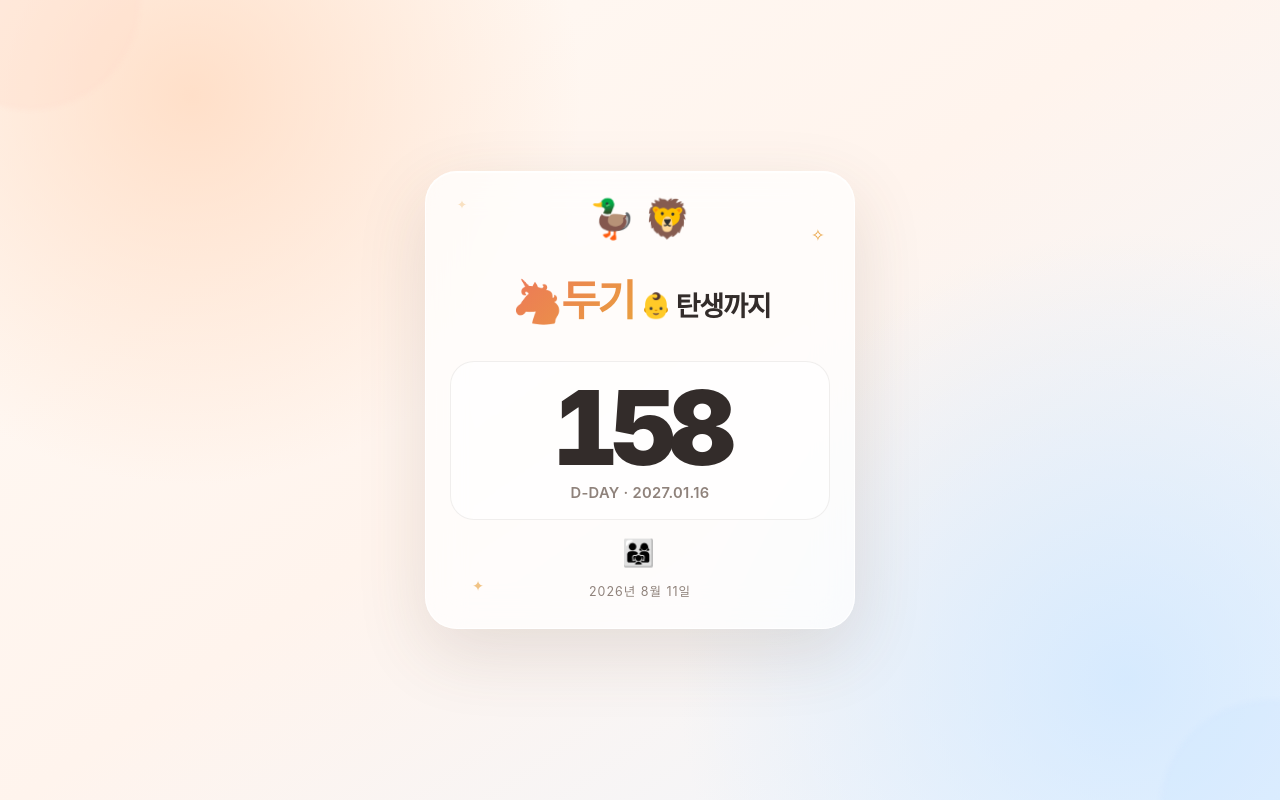
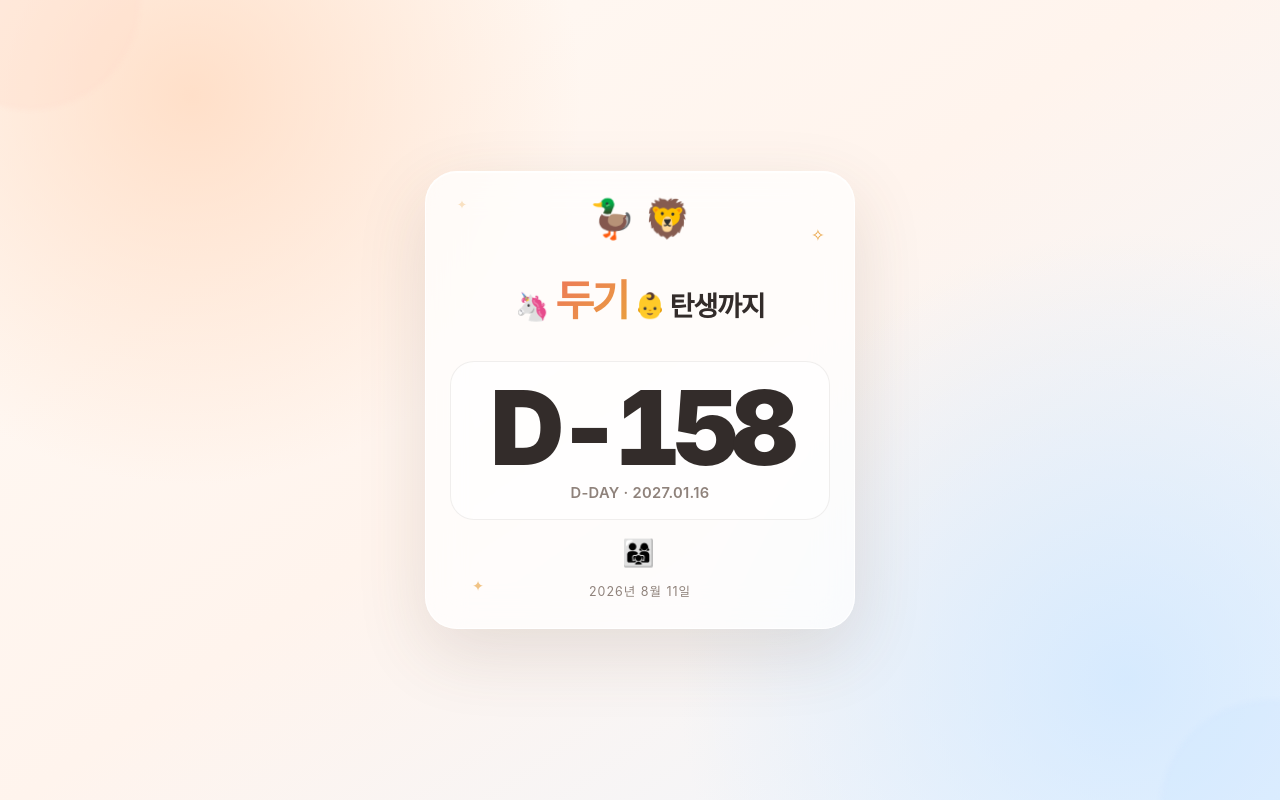
Before and after one commit to tjwogh0/tjwogh0.github.io, a plain HTML site: page index.html in a window 1280 px wide. Drawn offline with Linux system fonts and the light colour scheme.

Commit message:
index.html 업데이트

```diff
--- a/index.html
+++ b/index.html
@@ -230,7 +230,8 @@
             </div>
 
             <h1 class="title">
-                <span class="name">🦄두기</span>
+                <span>🦄</span>
+                <span class="name">두기</span>
                 <span class="baby">👶</span>
                 탄생까지
             </h1>
@@ -260,7 +261,7 @@
                 Math.ceil(diff / 86400000)
             );
 
-            countdown.textContent = days;
+            countdown.textContent = `D-${days}`;
 
             today.textContent = now.toLocaleDateString('ko-KR', {
                 year: 'numeric',
```
